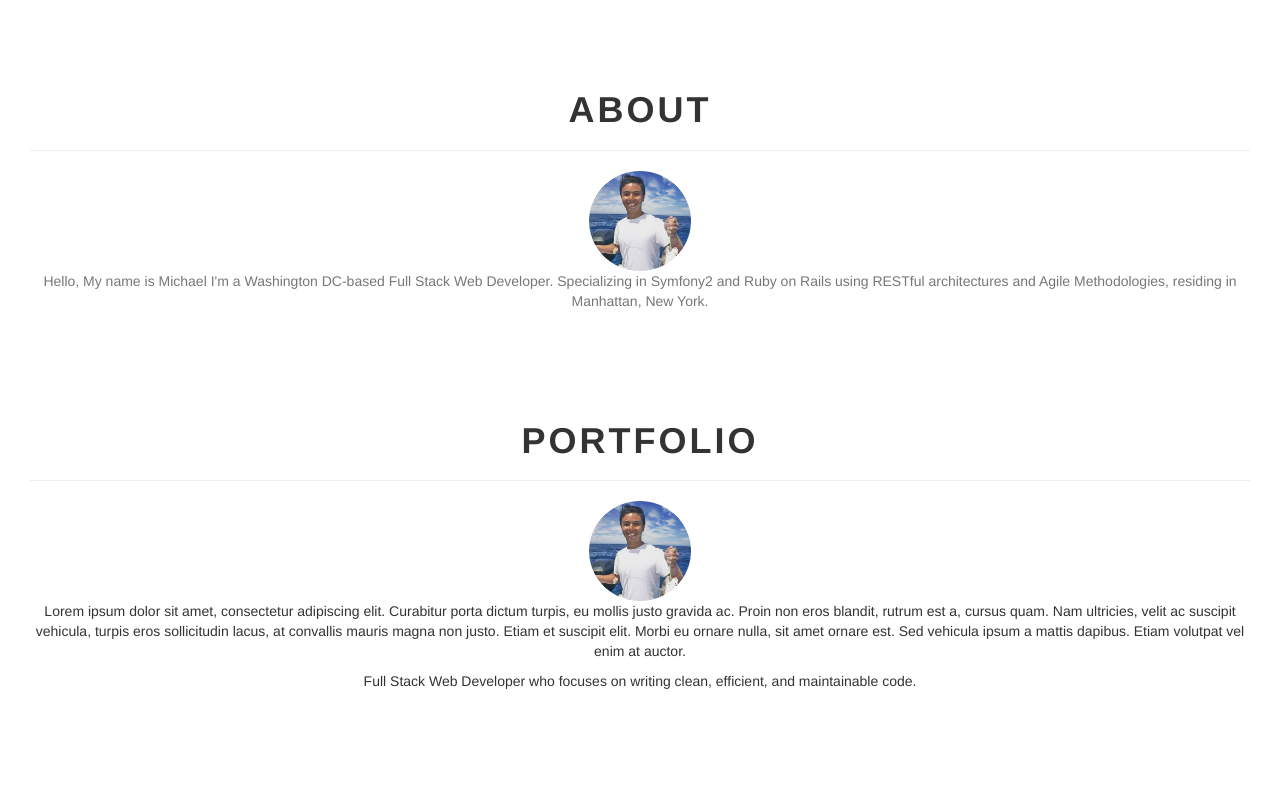
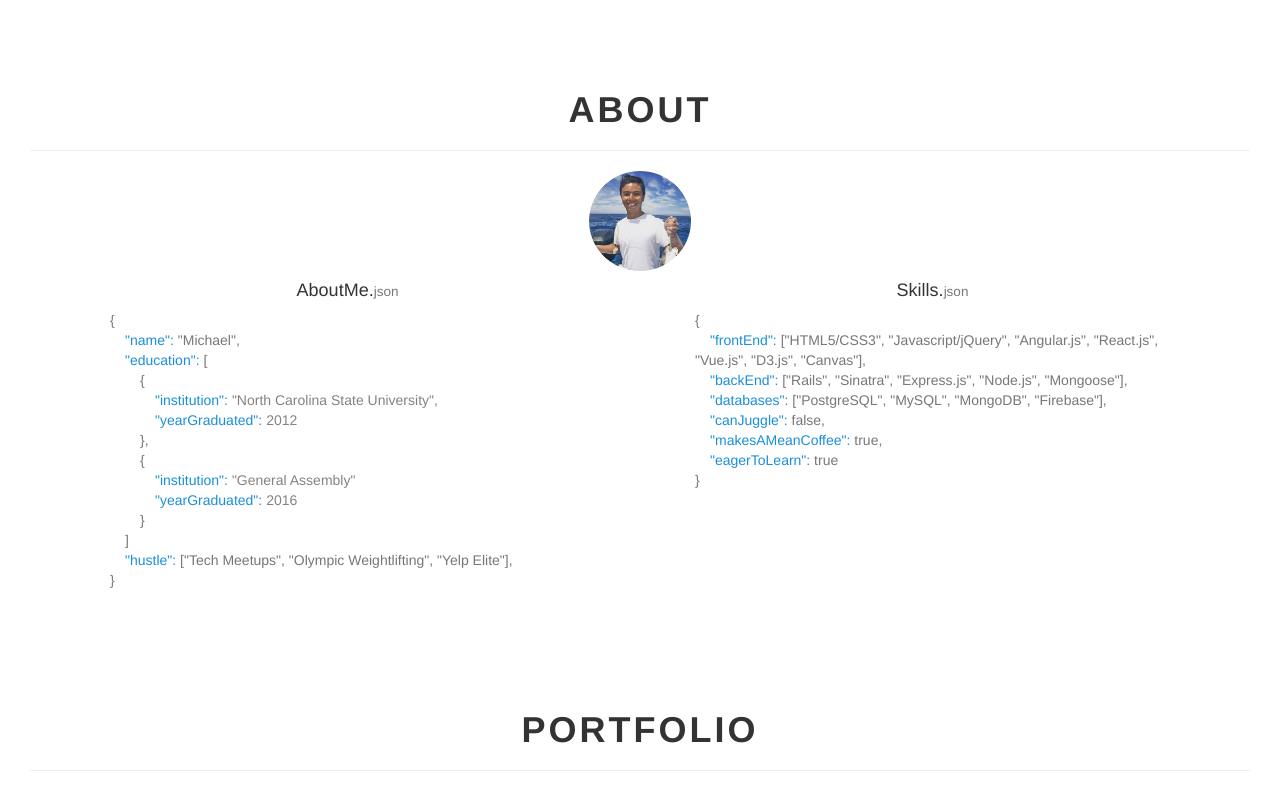
Before and after one commit to MichaelZLai/Portfolio, a plain HTML site: page index.html in a window 1280 px wide. Shown: the part 985-1773 px from the top of the page. Drawn offline with nearby package versions, Linux system fonts and the light colour scheme; a web font is replaced by a local one.

Commit message:
finished about me

```diff
--- a/index.html
+++ b/index.html
@@ -32,7 +32,7 @@
 
     <div id="michael">
       <blockquote>
-        <h1><strong>Welcome</strong></h1>
+        <h1>Welcome</h1>
         <h1>To</h1>
         <h1>My Page</h1>
       </blockquote>
@@ -43,10 +43,42 @@
         <h1><strong>About</strong></h1>
         <hr>
         <img src="./images/selfPortrait.png" alt="Self Portrait" class="selfportrait">
-        <p class="text-muted">
-          Hello, My name is Michael I'm a Washington DC-based Full Stack Web Developer.
-          Specializing in Symfony2 and Ruby on Rails using RESTful architectures and Agile Methodologies, residing in Manhattan, New York.
-        </p>
+        <div class="container">
+          <div class="row text-center">
+            <div class="col-md-6">
+              <h4>AboutMe.<small>json</small></h4>
+              <ul class="text-left text-muted">
+                {
+                  <div><span class="jsonClass">"name":</span><span> "Michael"</span>,</div>
+                  <div><span class="jsonClass">"education":</span> [
+                    <p class="jsonArrObj">{</p>
+                    <p class="jsonClass">"institution": <span class="jsonValue">"North Carolina State University",</span></p>
+                    <p class="jsonClass">"yearGraduated": <span class="jsonValue">2012</span></p>
+                    <p class="jsonArrObj">},</p>
+                    <p class="jsonArrObj">{</p>
+                    <p class="jsonClass">"institution": <span class="jsonValue">"General Assembly"</span></p>
+                    <p class="jsonClass">"yearGraduated": <span class="jsonValue">2016</span></p>
+                    <p class="jsonArrObj">}</p>
+                    <p class="jsonClose">]</p></div>
+                  <div><span class="jsonClass">"hustle":</span> [<span>"Tech Meetups", "Olympic Weightlifting", "Yelp Elite"</span>],</div>
+                }
+              </ul>
+            </div>
+            <div class="col-md-6">
+              <h4>Skills.<small>json</small></h4>
+              <ul class="text-left text-muted">
+                {
+                  <div><span class="jsonClass">"frontEnd":</span> [<span>"HTML5/CSS3", "Javascript/jQuery", "Angular.js", "React.js", "Vue.js", "D3.js", "Canvas"</span>],</div>
+                  <div><span class="jsonClass">"backEnd":</span> [<span>"Rails", "Sinatra", "Express.js", "Node.js", "Mongoose"</span>],</div>
+                  <div><span class="jsonClass">"databases":</span> [<span>"PostgreSQL", "MySQL", "MongoDB", "Firebase"</span>],</div>
+                  <div><span class="jsonClass">"canJuggle":</span><span> false,</span></div>
+                  <div><span class="jsonClass">"makesAMeanCoffee":</span><span> true,</span></div>
+                  <div><span class="jsonClass">"eagerToLearn":</span><span> true</span></div>
+                }
+              </ul>
+            </div>
+          </div>
+        </div>
       </div>
 
     </section>
--- a/styles.css
+++ b/styles.css
@@ -64,7 +64,25 @@ h1 {
   height: 100px;
   width: auto;
 }
-
+.jsonClass{
+  color: #1B8FD9;
+  padding-left: 15px;
+}
+.jsonArrObj{
+  padding-left: 30px;
+  margin:0;
+}
+p.jsonClass, p.jsonIndent{
+  margin:0;
+  padding-left: 45px;
+}
+span.jsonValue{
+  color: #838383;
+}
+.jsonClose{
+  padding-left: 15px;
+  margin:0;
+}
 
 
 
```
